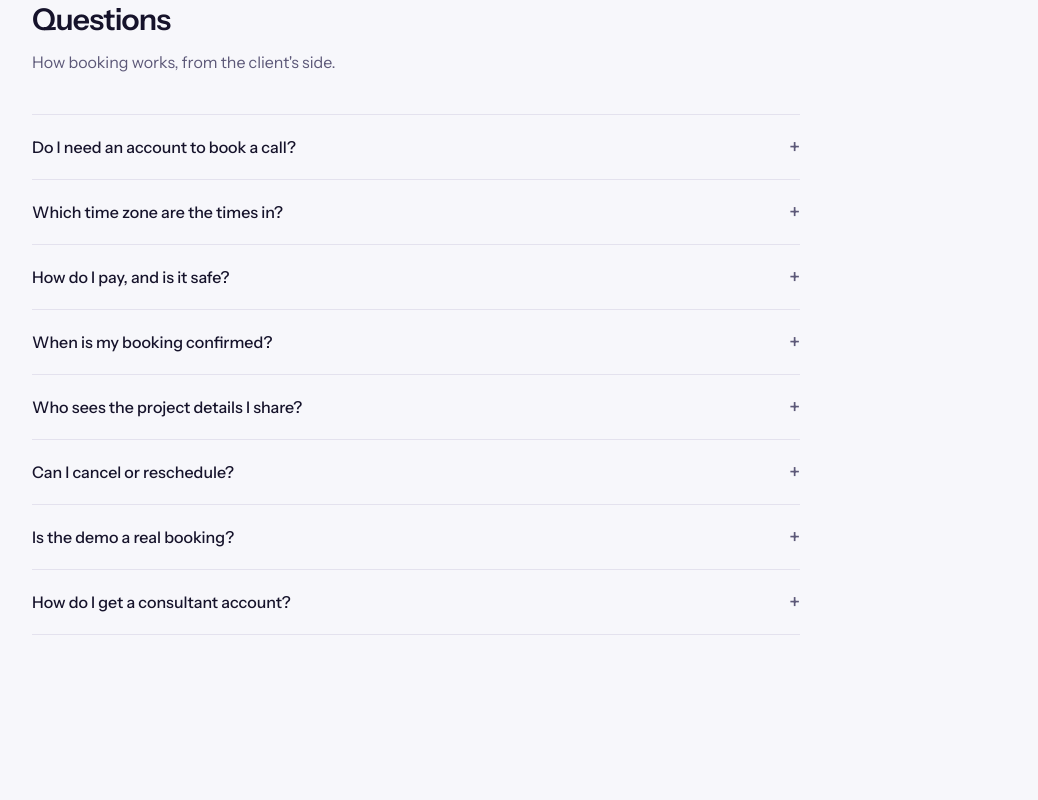
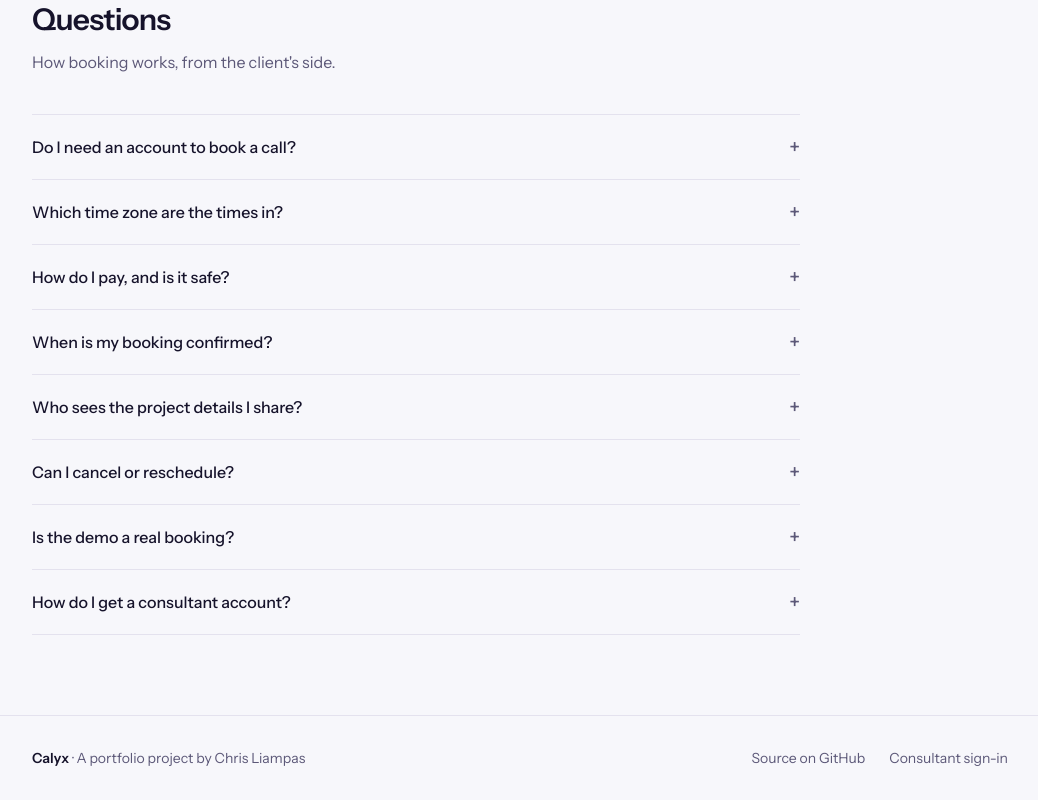
Before and after one commit to Chriliab/Calyx, a Next.js app: page / in a window 1280 px wide. Shown: the part 1214-2014 px from the top of the page, without its empty margins (120-1158 px from the left). Before the commit the page ends 1929 px from the top, so only its background shows below. Built offline with nearby package versions, Linux system fonts and the light colour scheme.

Commit message:
Add site footer

```diff
--- a/app/page.tsx
+++ b/app/page.tsx
@@ -3,6 +3,7 @@ import { Faq } from "@/components/landing/Faq";
 import { Hero } from "@/components/landing/Hero";
 import { HowItWorks } from "@/components/landing/HowItWorks";
 import { BackToTop } from "@/components/BackToTop";
+import { SiteFooter } from "@/components/SiteFooter";
 
 export default function HomePage() {
   return (
@@ -14,6 +15,7 @@ export default function HomePage() {
         <Faq />
       </main>
         <BackToTop />
+        <SiteFooter />
     </div>
   );
 }
--- /dev/null
+++ b/components/SiteFooter.tsx
@@ -0,0 +1,25 @@
+import Link from "next/link";
+
+const REPO_URL = "https://github.com/Chriliab/Calyx";
+
+export function SiteFooter() {
+  return (
+    <footer className="border-t border-line">
+      <div className="mx-auto flex w-full max-w-5xl flex-col gap-4 px-6 py-8 text-sm text-muted sm:flex-row sm:items-center sm:justify-between">
+        <p>
+          <span className="font-semibold text-ink">Calyx</span> · A portfolio
+          project by Chris Liampas
+        </p>
+
+        <nav aria-label="Footer" className="flex gap-6">
+          <a href={REPO_URL} className="transition-colors hover:text-ink">
+            Source on GitHub
+          </a>
+          <Link href="/sign-in" className="transition-colors hover:text-ink">
+            Consultant sign-in
+          </Link>
+        </nav>
+      </div>
+    </footer>
+  );
+}
```
